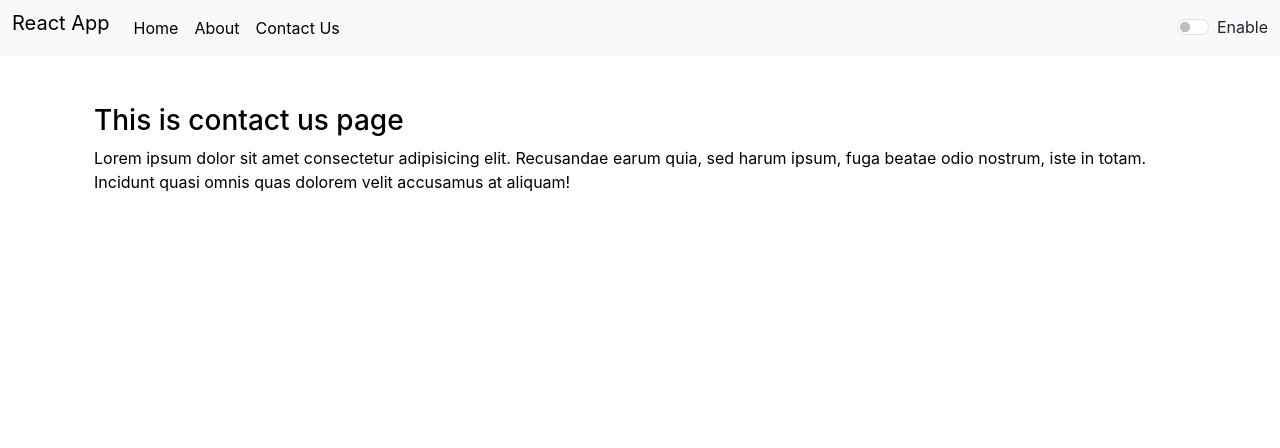
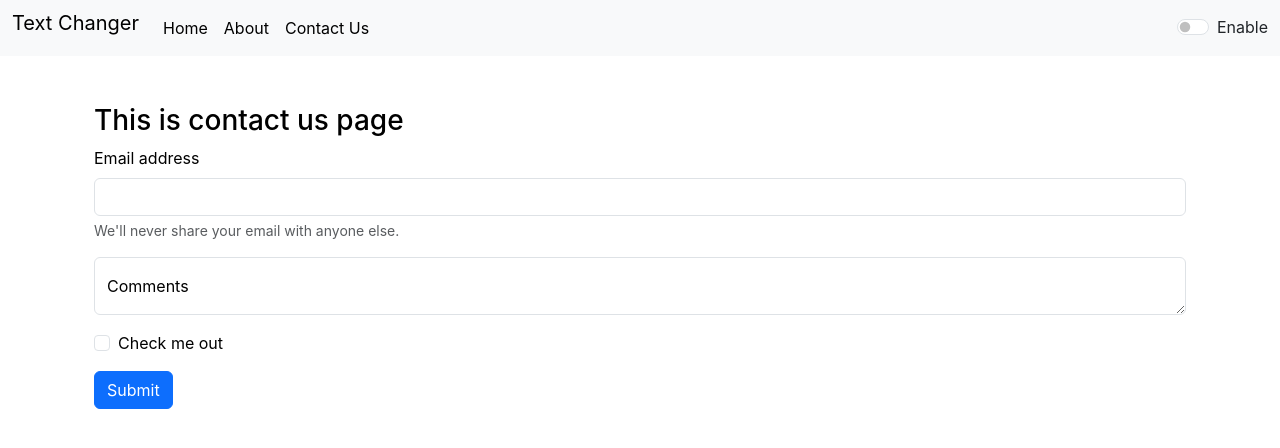
Before and after one commit to Raajkumarrai/ReactApp, a React (Create React App) app: page /contact in a window 1280 px wide. Shown: the top 448 px of the page. Built offline with nearby package versions, Linux system fonts and the light colour scheme.

Commit message:
lastly fixed and added the features

```diff
--- a/public/index.html
+++ b/public/index.html
@@ -13,7 +13,7 @@
   </head>
     <link rel="apple-touch-icon" href="%PUBLIC_URL%/logo192.png" />
     <link rel="manifest" href="%PUBLIC_URL%/manifest.json" />
-    <title>My First React App</title>
+    <title>Text Changer - My First React App</title>
   </head>
   <body>
     <noscript>You need to enable JavaScript to run this app.</noscript>
--- a/src/App.js
+++ b/src/App.js
@@ -34,7 +34,7 @@ function App() {
   return (
     <>
       <BrowserRouter>
-        <Navbar title="React App" mode={mode} toggleStyle={toggleStyle} />
+        <Navbar title="Text Changer" mode={mode} toggleStyle={toggleStyle} />
         <Alert alert={alert} />
         <div className="container my-5">
           <Routes>
--- a/src/components/About.jsx
+++ b/src/components/About.jsx
@@ -1,26 +1,18 @@
 const About = (props) => {
+  const myStyle = {
+    color: props.mode === "dark" ? "white" : "black",
+    backgroundColor: props.mode === "dark" ? "grey" : "white",
+  };
+  const headStyle = {
+    color: props.mode === "dark" ? "white" : "black",
+  };
   return (
-    <div
-      className="container"
-      style={{
-        color: props.mode === "dark" ? "white" : "black",
-        backgroundColor: props.mode === "dark" ? "grey" : "white",
-      }}
-    >
-      <h1
-        className="my-3"
-        style={{ color: props.mode === "dark" ? "white" : "black" }}
-      >
+    <div className="container" style={{}}>
+      <h1 className="my-3" style={headStyle}>
         About Us
       </h1>
       <div className="accordion" id="accordionExample">
-        <div
-          className="accordion-item"
-          style={{
-            color: props.mode === "dark" ? "white" : "black",
-            backgroundColor: props.mode === "dark" ? "grey" : "white",
-          }}
-        >
+        <div className="accordion-item" style={myStyle}>
           <h2 className="accordion-header">
             <button
               className="accordion-button"
@@ -29,10 +21,7 @@ const About = (props) => {
               data-bs-target="#collapseOne"
               aria-expanded="true"
               aria-controls="collapseOne"
-              style={{
-                color: props.mode === "dark" ? "white" : "black",
-                backgroundColor: props.mode === "dark" ? "grey" : "white",
-              }}
+              style={myStyle}
             >
               Accordion Item #1
             </button>
@@ -41,10 +30,7 @@ const About = (props) => {
             id="collapseOne"
             className="accordion-collapse collapse show"
             data-bs-parent="#accordionExample"
-            style={{
-              color: props.mode === "dark" ? "white" : "black",
-              backgroundColor: props.mode === "dark" ? "grey" : "white",
-            }}
+            style={myStyle}
           >
             <div className="accordion-body">
               <strong>This is the first item's accordion body.</strong> It is
@@ -58,13 +44,7 @@ const About = (props) => {
             </div>
           </div>
         </div>
-        <div
-          className="accordion-item"
-          style={{
-            color: props.mode === "dark" ? "white" : "black",
-            backgroundColor: props.mode === "dark" ? "grey" : "white",
-          }}
-        >
+        <div className="accordion-item" style={myStyle}>
           <h2 className="accordion-header">
             <button
               className="accordion-button collapsed"
@@ -73,10 +53,7 @@ const About = (props) => {
               data-bs-target="#collapseTwo"
               aria-expanded="false"
               aria-controls="collapseTwo"
-              style={{
-                color: props.mode === "dark" ? "white" : "black",
-                backgroundColor: props.mode === "dark" ? "grey" : "white",
-              }}
+              style={myStyle}
             >
               Accordion Item #2
             </button>
@@ -107,10 +84,7 @@ const About = (props) => {
               data-bs-target="#collapseThree"
               aria-expanded="false"
               aria-controls="collapseThree"
-              style={{
-                color: props.mode === "dark" ? "white" : "black",
-                backgroundColor: props.mode === "dark" ? "grey" : "white",
-              }}
+              style={myStyle}
             >
               Accordion Item #3
             </button>
@@ -119,10 +93,7 @@ const About = (props) => {
             id="collapseThree"
             class="accordion-collapse collapse"
             data-bs-parent="#accordionExample"
-            style={{
-              color: props.mode === "dark" ? "white" : "black",
-              backgroundColor: props.mode === "dark" ? "grey" : "white",
-            }}
+            style={myStyle}
           >
             <div class="accordion-body">
               <strong>This is the third item's accordion body.</strong> It is
--- a/src/components/Contact.jsx
+++ b/src/components/Contact.jsx
@@ -11,11 +11,45 @@ const Contact = (props) => {
     >
       <div>
         <h3>This is contact us page</h3>
-        <p>
-          Lorem ipsum dolor sit amet consectetur adipisicing elit. Recusandae
-          earum quia, sed harum ipsum, fuga beatae odio nostrum, iste in totam.
-          Incidunt quasi omnis quas dolorem velit accusamus at aliquam!
-        </p>
+        <form>
+          <div class="mb-3">
+            <label for="exampleInputEmail1" class="form-label">
+              Email address
+            </label>
+            <input
+              type="email"
+              className="form-control"
+              id="exampleInputEmail1"
+              aria-describedby="emailHelp"
+            />
+            <div id="emailHelp" className="form-text">
+              We'll never share your email with anyone else.
+            </div>
+          </div>
+          <div className="mb-3">
+            <div className="form-floating">
+              <textarea
+                className="form-control rows='5' "
+                placeholder="Leave a comment here"
+                id="floatingTextarea"
+              ></textarea>
+              <label for="floatingTextarea">Comments</label>
+            </div>
+          </div>
+          <div className="mb-3 form-check">
+            <input
+              type="checkbox"
+              className="form-check-input"
+              id="exampleCheck1"
+            />
+            <label className="form-check-label" for="exampleCheck1">
+              Check me out
+            </label>
+          </div>
+          <button type="submit" className="btn btn-primary">
+            Submit
+          </button>
+        </form>
       </div>
     </div>
   );
--- a/src/components/TextForm.jsx
+++ b/src/components/TextForm.jsx
@@ -16,8 +16,8 @@ const TextForm = (props) => {
 
   const handleClear = () => {
     let newText = "";
+    props.showAlert("Text has been cleared", "success");
     setText(newText);
-    props.showAlert("Text has been cleared", "success");
   };
 
   const handleEmailClick = () => {
@@ -71,8 +71,13 @@ const TextForm = (props) => {
       <div>
         <h2>Word counter</h2>
         <p>
-          The total word is {text.split(" ").length - 1} and total letters are{" "}
-          {text.length}
+          The total word is{" "}
+          {
+            text.split(/\s+/).filter((element) => {
+              return element.length !== 0;
+            }).length
+          }{" "}
+          and total letters are {text.length}
         </p>
         <p>{0.008 * text.split(" ").length} Minutes read</p>
         <h2>Preview</h2>
```
